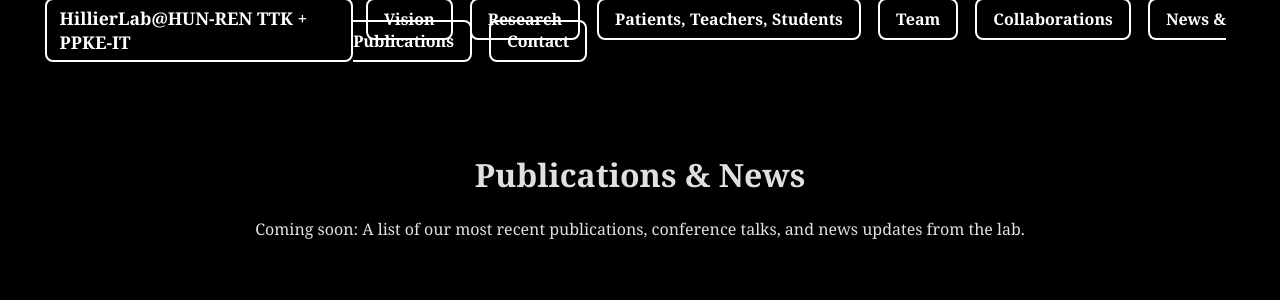
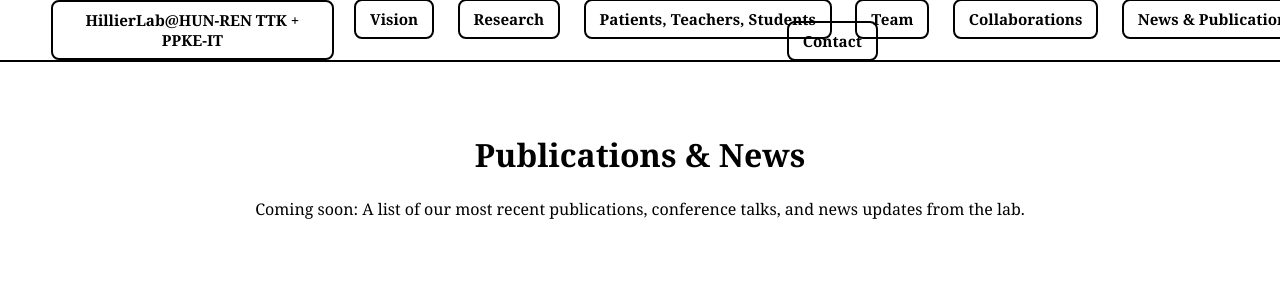
Before and after one commit to dzsano/rottenbillerdavid.github.io, a Jekyll site: the page built from publications.html, in a window 1280 px wide. Shown: the top 300 px of the page. Built offline with Jekyll 4.4.1, drawn with Linux system fonts in a browser that asks for light colours.

Commit message:
Update page.html

```diff
--- a/_layouts/page.html
+++ b/_layouts/page.html
@@ -6,73 +6,52 @@
 <title>{{ page.title }} | {{ site.title }}</title>
 <style>
 body {
+  font-family: "Georgia", serif;
   margin: 0;
-  font-family: "Georgia", serif;
-  background: #000;
-  color: #e0e0e0;
-  transition: background-color 1s ease, color 1s ease;
+  background: #fff;
+  color: #000;
+  padding-top: 80px;
+  text-align: center;
 }
-
-/* Navbar same as homepage */
 nav {
   position: fixed;
-  top: 0;
-  left: 0;
+  top: 0; left: 0;
   width: 100%;
   height: 60px;
-  background: #000;
-  color: #fff;
+  background: #fff;
+  color: #000;
   display: flex;
   justify-content: space-between;
   align-items: center;
   padding: 0 2rem;
-  box-shadow: 0 2px 5px rgba(0,0,0,0.3);
+  border-bottom: 2px solid #000;
+  z-index: 10;
 }
 nav a {
+  color: inherit;
   text-decoration: none;
-  color: inherit;
+  margin-left: 1.2rem;
   font-weight: bold;
-  padding: 0.5rem 1rem;
+  font-size: 0.95rem;
+  padding: 8px 14px;
   border: 2px solid currentColor;
   border-radius: 8px;
-  margin-left: 0.8rem;
-  font-size: 1rem;
-  transition: background 0.4s ease, color 0.4s ease;
+  transition: all 0.3s ease;
 }
 nav a:hover {
-  background: currentColor;
-  color: #000;
+  background: #000;
+  color: #fff;
 }
 nav .brand {
   font-weight: bold;
-  font-size: 1.1rem;
   border: 2px solid currentColor;
-  padding: 0.4rem 0.8rem;
+  padding: 8px 14px;
   border-radius: 8px;
 }
-
 main {
-  margin-top: 100px;
+  max-width: 900px;
+  margin: 0 auto;
   padding: 2rem;
-  text-align: center;
-  max-width: 900px;
-  margin-left: auto;
-  margin-right: auto;
-}
-a.back-home {
-  display: inline-block;
-  margin-top: 2rem;
-  font-weight: bold;
-  color: inherit;
-  text-decoration: none;
-  border: 2px solid currentColor;
-  border-radius: 8px;
-  padding: 0.5rem 1rem;
-  transition: background 0.4s ease, color 0.4s ease;
-}
-a.back-home:hover {
-  background: currentColor;
-  color: #000;
 }
 </style>
 </head>
@@ -83,10 +62,10 @@ a.back-home:hover {
   <div>
     <a href="/vision.html">Vision</a>
     <a href="/research.html">Research</a>
-    <a href="/patients.html">Patients, Teachers, Students</a>
+    <a href="/patients-teachers-students.html">Patients, Teachers, Students</a>
     <a href="/team.html">Team</a>
     <a href="/collaborations.html">Collaborations</a>
-    <a href="/news.html">News & Publications</a>
+    <a href="/news-publications.html">News & Publications</a>
     <a href="/contact.html">Contact</a>
   </div>
 </nav>
```
